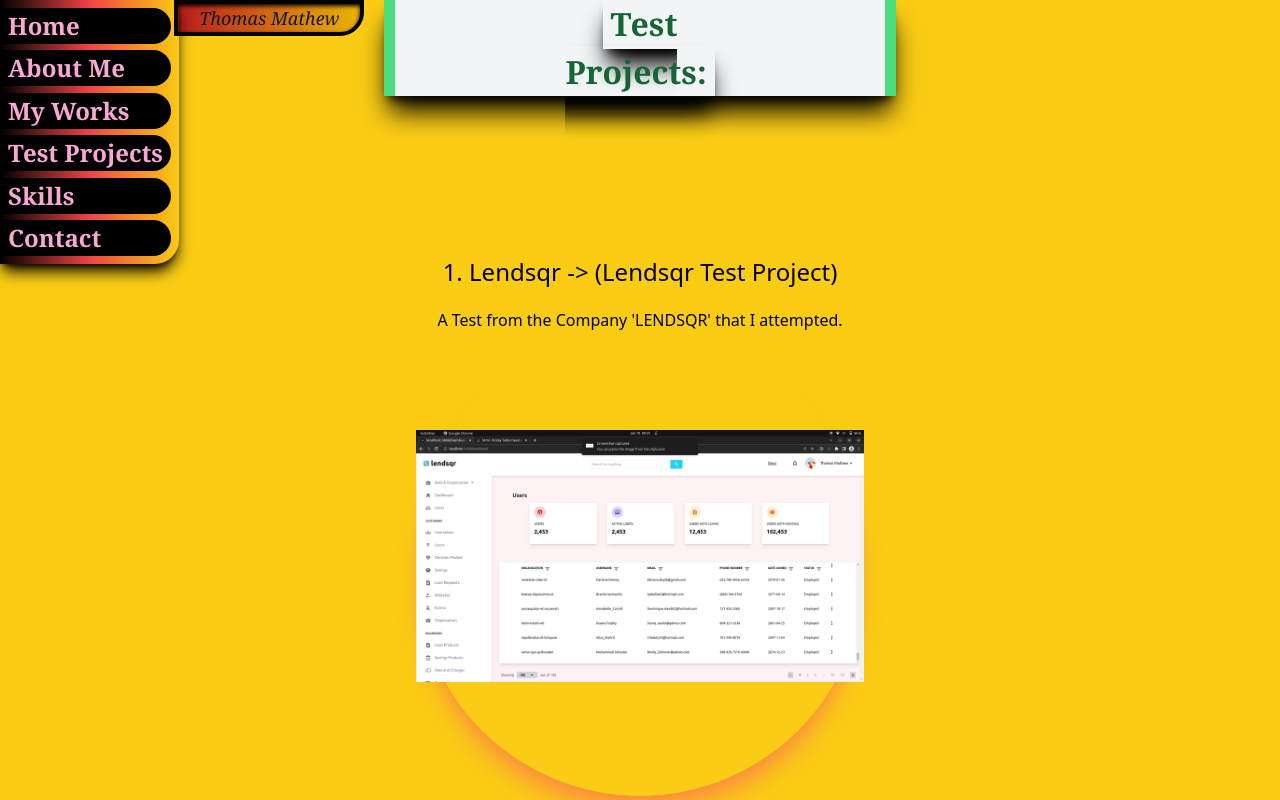
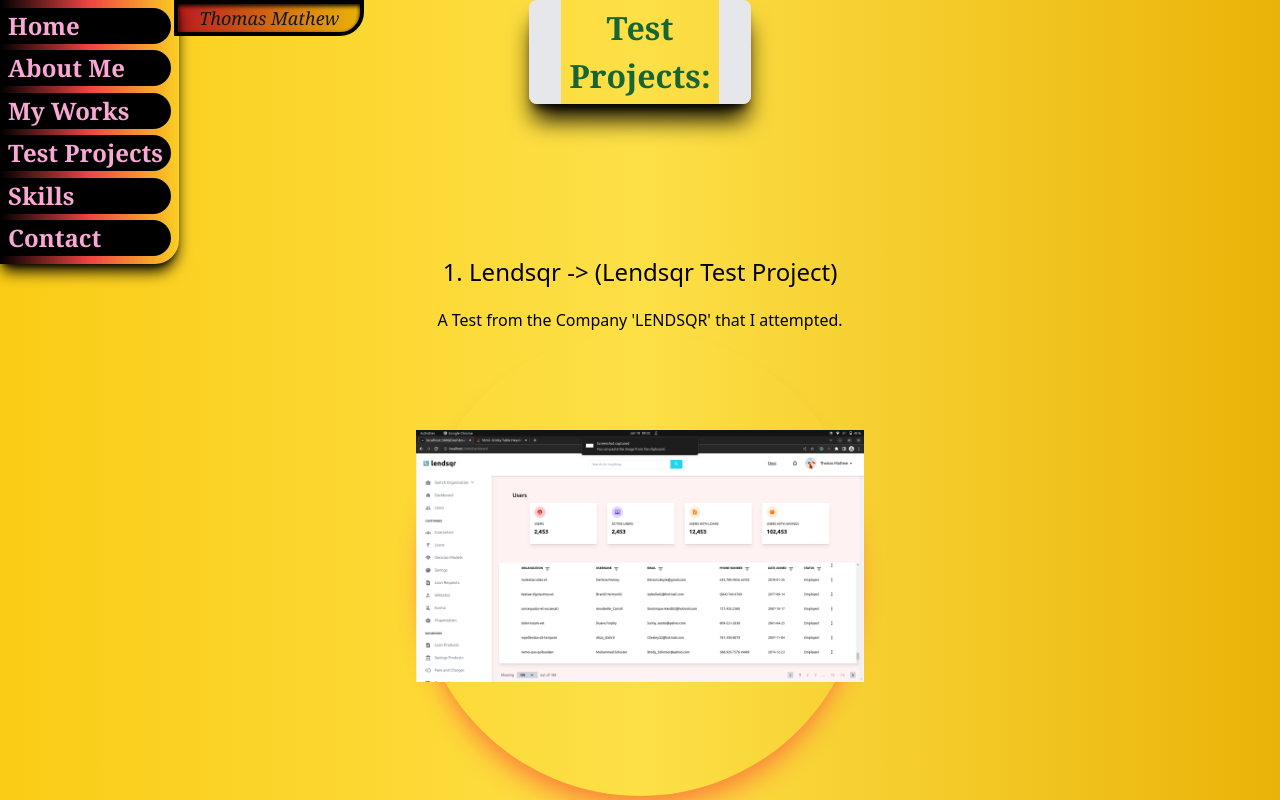
Before and after one commit to luffy17zoro17/portfolio.1, a Next.js app: page /testprojects in a window 1280 px wide. Built offline with nearby package versions, Linux system fonts and the light colour scheme.

Commit message:
test page fixed

```diff
--- a/components/Test.js
+++ b/components/Test.js
@@ -22,17 +22,20 @@
 const TestProj = () => {
 
     return (
-        <div className="relative flex justify-center bg-yellow-400 xl:h-screen">
-
-         <h2 className="fixed border-x-[1rem]  w-[40%] z-30 top-[2.1rem]
-          bg-gray-100 shadow-xl shadow-black border-green-400
+       <div className="bg-gradient-to-r from-yellow-400 via-yellow-300 to-yellow-500
+        flex justify-center w-[100%] fixed h-screen overflow-y-scroll">
+        <div className="">
+         <h2 className="border-x-[1rem] z-30 top-[2.1rem] flex justify-center
+          bg-gray-100 shadow-xl shadow-black border-yellow-400
           text-center text-white font-bold text-[1.5rem] md:top-0
           md:border-x-[0.7rem]
           xl:text-[2rem]">
             <span className="text-green-800 font-serif
-            shadow-xl shadow-black px-2 py-1">
-                Test<br/>Projects:</span></h2>
-         <div className="flex flex-col flex-wrap mx-11
+            rounded-lg border-x-[2rem] z-20
+            shadow-xl shadow-black px-2 py-1 fixed">
+                Test<br/>Projects:</span>
+         </h2>
+         <div className="flex flex-col flex-wrap
          items-center pt-[6rem] pb-[5rem] justify-evenly
           md:pt-[3rem] xl:flex-row
           xl:space-x-[5vw] xl:mt-[5rem]">
@@ -69,6 +72,7 @@
          </div>
 
       </div>
+      </div>
     );
 
 }
```
